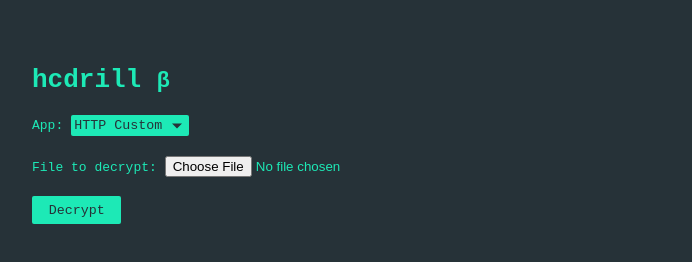
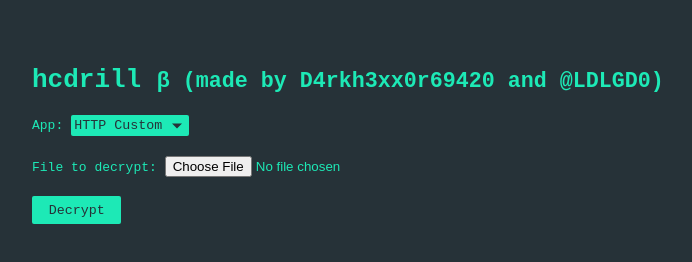
Before and after one commit to HCTools/hcdrill, a website built with Parcel: page index.html in a window 1280 px wide. Shown: the whole page, without its empty margins (292-984 px from the left). Built offline with nearby package versions, Linux system fonts and the light colour scheme.

Commit message:
Update index.html

```diff
--- a/index.html
+++ b/index.html
@@ -12,7 +12,7 @@
         <h1>
             hcdrill
             <small title="beta-quality software">
-                β
+                β (made by D4rkh3xx0r69420 and @LDLGD0)
             </small>
         </h1>
 
```
